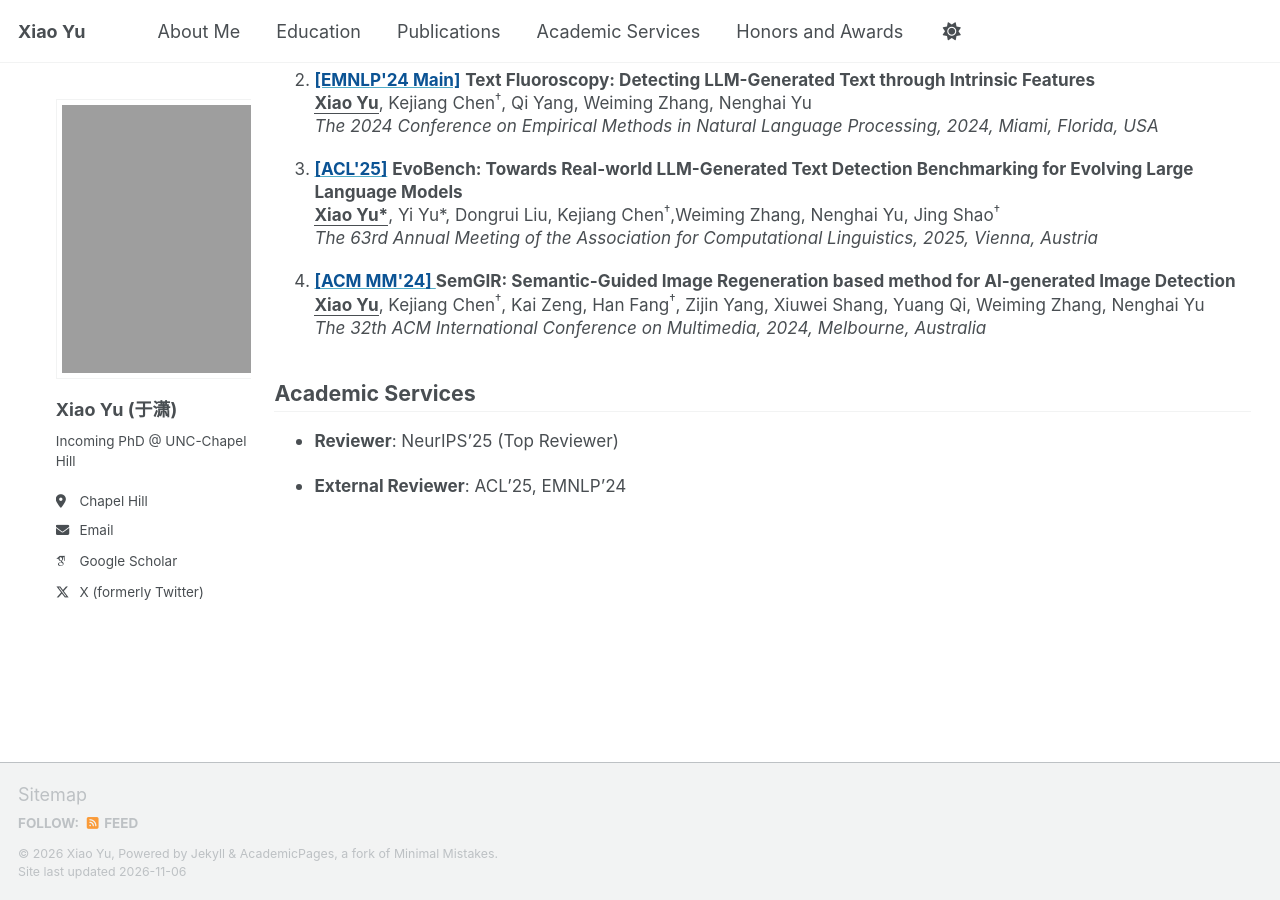
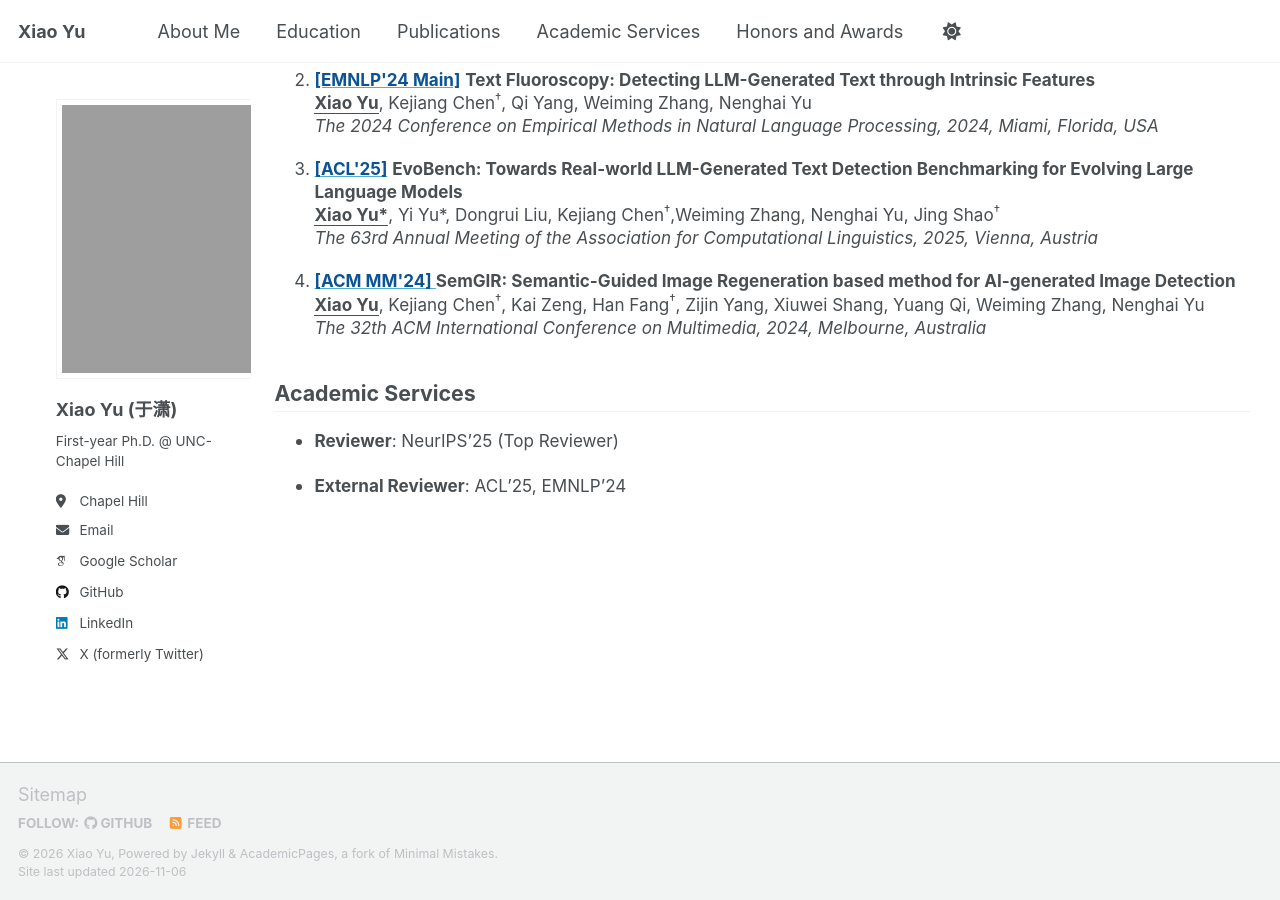
Before and after one commit to xiaoyu-1217/xiaoyu-1217.github.io, a Jekyll site: the page built from _pages/about.md, in a window 1280 px wide and 900 px high, scrolled down 626 px. Built offline with Jekyll 4.4.1, drawn with Linux system fonts in a browser that asks for light colours; some web fonts are replaced; a script that is not in the unit is left out.

Commit message:
Update _config.yml

```diff
--- a/_config.yml
+++ b/_config.yml
@@ -25,7 +25,7 @@ author:
   avatar           : "XiaoYu.png"
   name             : "Xiao Yu (于潇)"
   pronouns         : # example: "she/her"
-  bio              : "Incoming PhD @ UNC-Chapel Hill"
+  bio              : "First-year Ph.D. @ UNC-Chapel Hill"
   location         : "Chapel Hill"
   uri              : # URL
   email            : "xiaoyuu@cs.unc.edu"
@@ -51,6 +51,7 @@ author:
 
   # Social media
   artstation       : # Username
+  github       : "xxiaoyuuuu"
   # bluesky          : "bsky.app" # Replace this with you Bluesky username
   facebook         : # Username
   flickr           : # Username
@@ -60,7 +61,7 @@ author:
   keybase          : # Username
   instagram        : # Username
   lastfm           : # Username
-  linkedin         : # Username
+  linkedin         : "xiao-yu-8b640b444"
   mastodon         : # URL
   medium           : # URL
   pinterest        : # Username
```
